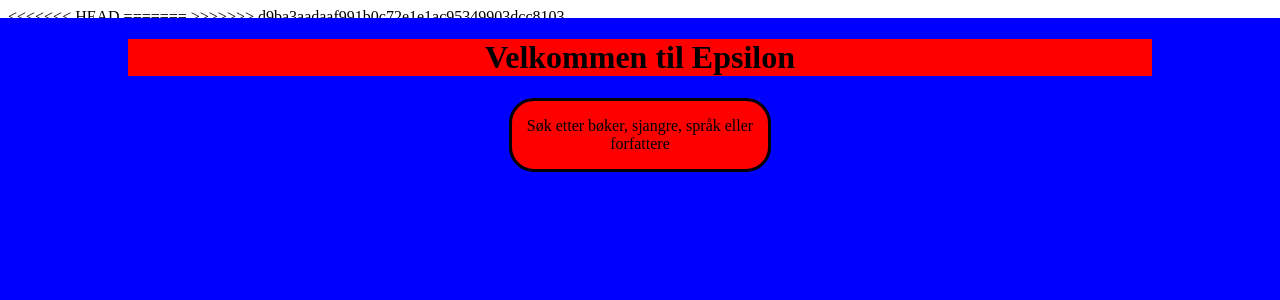
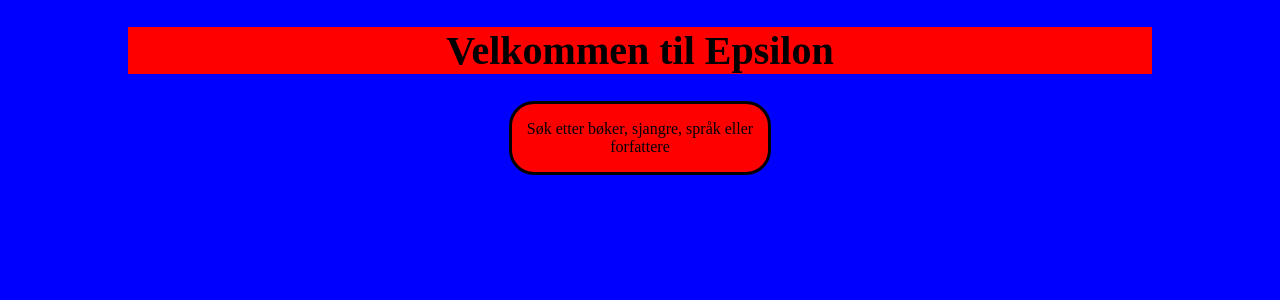
Before and after one commit to MiniHalvor/nettside, a PHP site: page /Bibliotek/index.html in a window 1280 px wide. Shown: the top 300 px of the page. Run offline with PHP 8.4, Linux system fonts and the light colour scheme.

Commit message:
tulltulltull

```diff
--- a/Bibliotek/css/index.css
+++ b/Bibliotek/css/index.css
@@ -1,4 +1,3 @@
-<<<<<<< HEAD
 h1 {
   font-size: 40px;
 }
@@ -28,34 +27,3 @@ h1 {
   width: 20%;
   margin: auto;
 }
-=======
-h1 {
-  font-size: 40px;
-}
-
-#master {
-  position: absolute;
-  background-color: blue;
-  height: 100%;
-  width: 100%;
-  margin: -8px;
-}
-
-#header {
-  position: relative;
-  background-color: red;
-  margin: auto;
-  width: 80%;
-  text-align: center;
-}
-
-#søkefelt {
-  position: relative;
-  text-align: center;
-  background-color: red;
-  border: 3px solid black;
-  border-radius: 25px;
-  width: 20%;
-  margin: auto;
-}
->>>>>>> d9ba3aadaaf991b0c72e1e1ac95349903dcc8103
--- a/Bibliotek/index.html
+++ b/Bibliotek/index.html
@@ -1,4 +1,3 @@
-<<<<<<< HEAD
 <!DOCTYPE html>
 <html>
   <head>
@@ -28,34 +27,3 @@
     </div>
   </body>
 </html>
-=======
-<!DOCTYPE html>
-<html>
-  <head>
-    <title>Hei!</title>
-    <link rel="stylesheet" href="css/index.css" />
-    <meta charset="UTF-8" />
-    <!--<link rel="shortcut icon" href="logoer/favicon.ico" /> -->
-  </head>
-
-  <body>
-    <div id="master">
-      <div id="header">
-        <h1>Velkommen til Epsilon</h1>
-      </div>
-      <div id="søkefelt">
-        <p>Søk etter bøker, sjangre, språk eller forfattere</p>
-      </div>
-      <div id="nav-bar"></div>
-      <div id="content">
-        <div id="row-1"></div>
-        <div id="row-2">
-          <div class="Bok"></div>
-        </div>
-        <div id="row-3"></div>
-      </div>
-      <div id="footer"></div>
-    </div>
-  </body>
-</html>
->>>>>>> d9ba3aadaaf991b0c72e1e1ac95349903dcc8103
```
